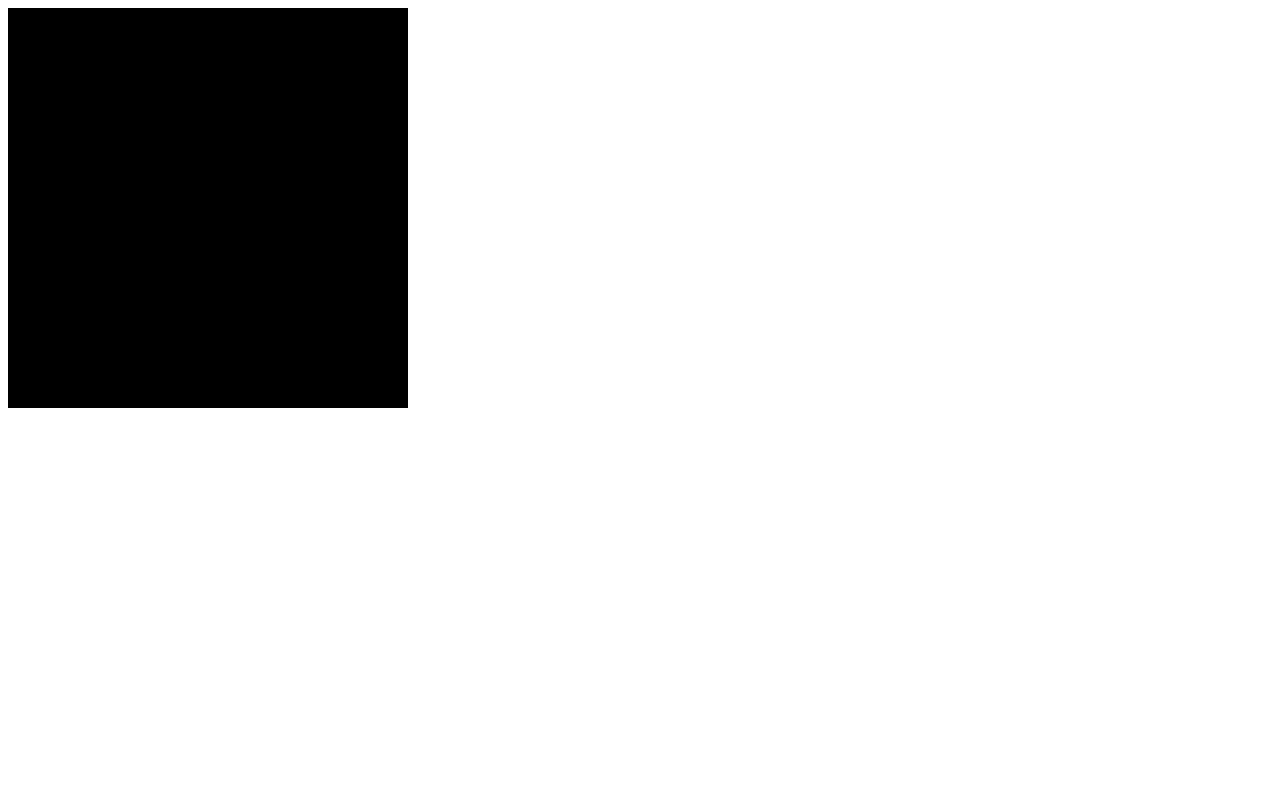
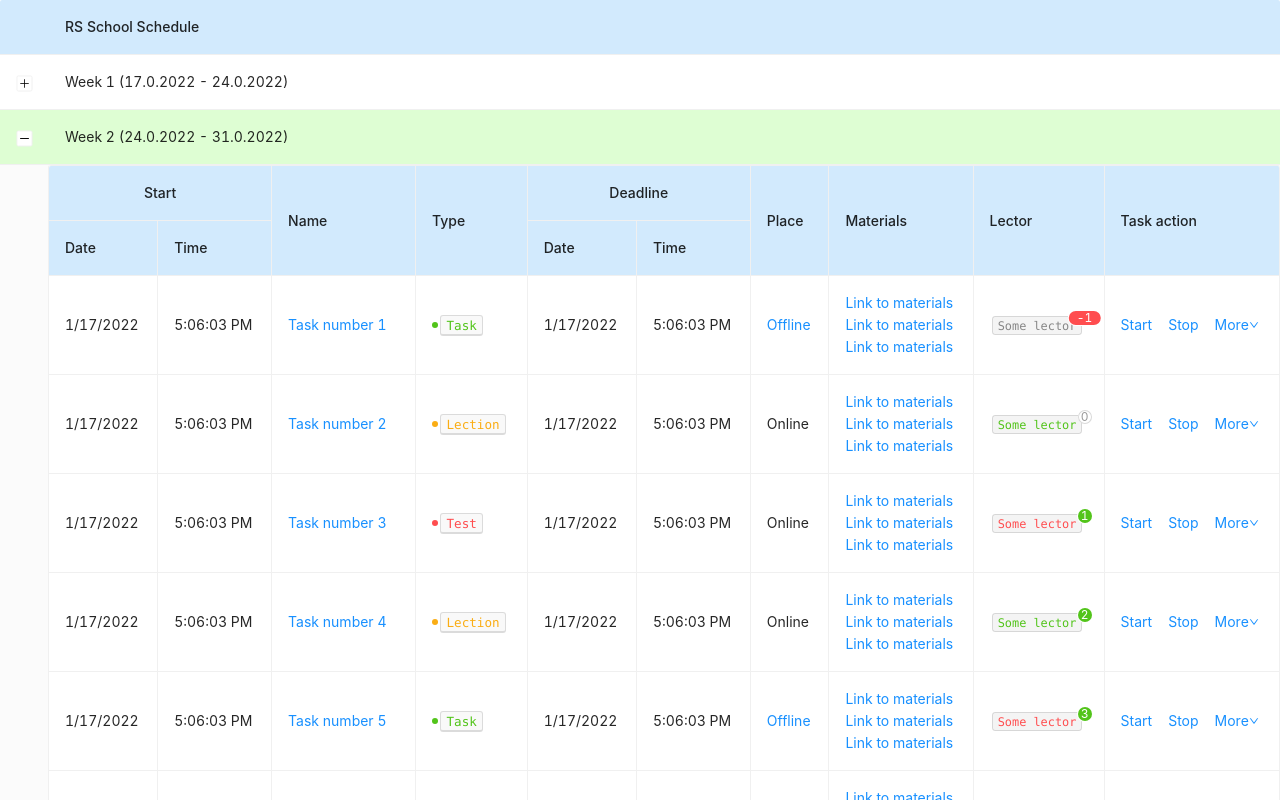
Before and after one commit to Yan-Black/Schedule, a React app: page / in a window 1280 px wide. Shown: the top 800 px of the page. Built offline with nearby package versions, Linux system fonts and the light colour scheme.

Commit message:
feat: create main structure of table schedule, define titles of table cells, split schedule by week

```diff
--- a/public/index.html
+++ b/public/index.html
@@ -3,6 +3,7 @@
 <head>
   <meta charset="UTF-8">
   <meta name="viewport" content="width=device-width, initial-scale=1.0">
+  <link rel="shortcut icon" href="#" />
   <title>Schedule</title>
 </head>
 <body>
--- a/src/components/App/index.tsx
+++ b/src/components/App/index.tsx
@@ -1,6 +1,7 @@
 import * as React from 'react';
+import TableSchedule from '../TableSchedule';
 import './index.scss';
 
-const App: React.FC = () => <div className="test" />;
+const App: React.FC = () => <TableSchedule />;
 
 export default App;
--- /dev/null
+++ b/src/components/TableSchedule/index.scss
@@ -0,0 +1,27 @@
+@import '~antd/dist/antd.css';
+
+.ant-table-thead > tr > th {
+    background: #2196f333;
+}
+
+.currentWeek1 {
+    background: #5bfa2733;
+}
+
+.materials-link {
+    display: block;
+}
+
+.rating-positive {
+    & .ant-badge-count {
+        background: #52c41a;
+    }
+}
+
+.no-rating {
+    & .ant-badge-count {
+        background-color: #fff;
+        color: #999;
+        box-shadow: 0 0 0 1px #d9d9d9 inset;
+    }
+}
--- /dev/null
+++ b/src/components/TableSchedule/index.tsx
@@ -0,0 +1,235 @@
+import * as React from 'react';
+import { Table, Badge, Menu, Dropdown, Space, Typography } from 'antd';
+import { DownOutlined } from '@ant-design/icons';
+import './index.scss';
+
+const { Text, Link } = Typography;
+
+const menu = (
+  <Menu>
+    <Menu.Item>Edit</Menu.Item>
+    <Menu.Item>Delete</Menu.Item>
+  </Menu>
+);
+
+const TableSchedule: React.FC = () => {
+  const expandedRowRender = () => {
+    const columns = [
+      {
+        title: 'Start',
+        children: [
+          {
+            title: 'Date',
+            dataIndex: 'startDay',
+            key: 'startDay',
+          },
+          {
+            title: 'Time',
+            dataIndex: 'startTime',
+            key: 'startTime',
+          },
+        ],
+      },
+      {
+        title: 'Name',
+        dataIndex: 'name',
+        key: 'name',
+        render: (text) => (
+          <Link href="https://ant.design" target="_blank">
+            {text}
+          </Link>
+        ),
+      },
+      {
+        title: 'Type',
+        key: 'type',
+        render: (text, row, index) => {
+          const taskType =
+            ((index === 1 || index === 3 || index === 7) && 'Lection') ||
+            ((index === 2 || index === 6 || index === 8 || index === 12) && 'Test') ||
+            'Task';
+          return (
+            <span>
+              <Badge status={(taskType === 'Lection' && 'warning') || (taskType === 'Test' && 'error') || 'success'} />
+              <Text
+                type={(taskType === 'Lection' && 'warning') || (taskType === 'Test' && 'danger') || 'success'}
+                keyboard
+              >
+                {taskType}
+              </Text>
+            </span>
+          );
+        },
+      },
+      {
+        title: 'Deadline',
+        children: [
+          {
+            title: 'Date',
+            dataIndex: 'deadlineDay',
+            key: 'deadlineDay',
+          },
+          {
+            title: 'Time',
+            dataIndex: 'deadlineTime',
+            key: 'deadlineTime',
+          },
+        ],
+      },
+      {
+        title: 'Place',
+        dataIndex: 'place',
+        key: 'place',
+        render: (text, row, index) => {
+          const place =
+            ((index === 1 || index === 3 || index === 7) && 'Online') ||
+            ((index === 2 || index === 6 || index === 8 || index === 12) && 'Online') ||
+            'Offline';
+          return (
+            (place === 'Online' && <Text>Online</Text>) || (
+              <Link href="https://ant.design" target="_blank">
+                Offline
+              </Link>
+            )
+          );
+        },
+      },
+      {
+        title: 'Materials',
+        dataIndex: 'materials',
+        key: 'materials',
+        render: () => (
+          <>
+            <Link className="materials-link" href="https://ant.design" target="_blank">
+              Link to materials
+            </Link>
+            <Link className="materials-link" href="https://ant.design" target="_blank">
+              Link to materials
+            </Link>
+            <Link className="materials-link" href="https://ant.design" target="_blank">
+              Link to materials
+            </Link>
+          </>
+        ),
+      },
+      {
+        title: 'Lector',
+        dataIndex: 'lector',
+        key: 'lector',
+        render: (text, row, index) => {
+          const rating = (-1) ** 2 * index - 1;
+          console.log((rating > 0 && 'rating-positive') || (rating === 0 && 'no-rating'));
+          return (
+            <div>
+              <Badge
+                showZero
+                size="small"
+                count={rating}
+                overflowCount={99}
+                className={(rating > 0 && 'rating-positive') || (rating === 0 && 'no-rating')}
+              >
+                <Text
+                  code
+                  type={
+                    ((index === 1 || index === 3 || index === 7) && 'success') ||
+                    ((index === 2 || index === 4 || index === 10) && 'danger') ||
+                    ((index === 5 || index === 6 || index === 12) && 'warning') ||
+                    'secondary'
+                  }
+                >
+                  Some lector
+                </Text>
+              </Badge>
+            </div>
+          );
+        },
+      },
+      {
+        title: 'Task action',
+        dataIndex: 'operation',
+        key: 'operation',
+        render: () => (
+          <Space size="middle">
+            <a href="https://ant.design">Start</a>
+            <a href="https://ant.design">Stop</a>
+            <Dropdown overlay={menu}>
+              <a href="https://ant.design">
+                More
+                <DownOutlined />
+              </a>
+            </Dropdown>
+          </Space>
+        ),
+      },
+    ];
+
+    const data = [];
+    for (let i = 0; i < 15; ++i) {
+      data.push({
+        key: i,
+        startDay: new Date().toLocaleDateString(),
+        startTime: new Date().toLocaleTimeString(),
+        name: `Task number ${i + 1}`,
+        deadlineDay: new Date().toLocaleDateString(),
+        deadlineTime: new Date().toLocaleTimeString(),
+      });
+    }
+    return <Table bordered columns={columns} dataSource={data} pagination={false} />;
+  };
+
+  const columns = [
+    {
+      title: 'RS School Schedule',
+      dataIndex: 'name',
+      key: 'name',
+      // render: (text, row, index) => {
+      //   console.log(row, index);
+      // return(
+      //   index === 1 && <span className='currentWeek'>{text}</span>
+      //     || <span>{text}</span>
+      // );
+      // }
+    },
+  ];
+
+  const data = [];
+
+  const millisecondsInWeek = 604800000;
+
+  for (let i = 0; i < 25; ++i) {
+    const currDate = new Date(Date.now() + millisecondsInWeek * i);
+    const currDay = currDate.getDate();
+    const currMonth = currDate.getMonth();
+    const currYear = currDate.getFullYear();
+    const nextDate = new Date(currYear, currMonth, currDay + 7);
+    const nextDay = nextDate.getDate();
+    const nextMonth = nextDate.getMonth();
+    const nextYear = nextDate.getFullYear();
+    data.push({
+      key: i,
+      name: `Week ${i + 1}
+            (${currDay}.${currMonth}.${currYear}
+            - ${nextDay}.${nextMonth}.${nextYear})`,
+      platform: 'iOS',
+      version: '10.3.4.5654',
+      upgradeNum: 500,
+      creator: 'Jack',
+      createdAt: '2014-12-24 23:12:00',
+    });
+  }
+
+  return (
+    <>
+      <Table
+        className="components-table-demo-nested"
+        columns={columns}
+        expandable={{ expandedRowRender }}
+        defaultExpandedRowKeys={[1]}
+        dataSource={data}
+        rowClassName={(record, index) => `currentWeek${index}`}
+      />
+    </>
+  );
+};
+
+export default TableSchedule;
```
Also changed, not shown: .prettierrc.json.
